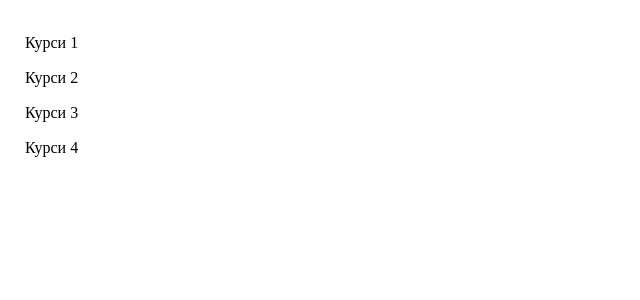
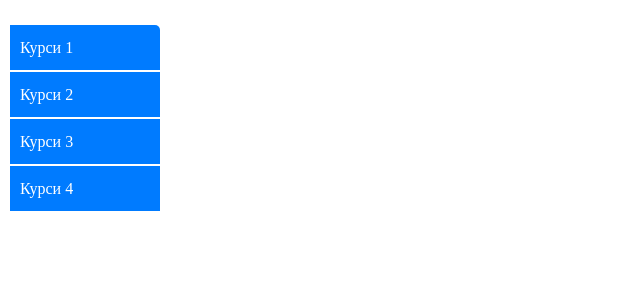
Before and after one commit to scorp-07/timetable, a PHP site: page /public/index.html in a window 1280 px wide. Shown: the top 300 px of the page, without its empty margins (0-640 px from the left). Run offline with PHP 8.4, Linux system fonts and the light colour scheme.

Commit message:
version 0.2.1

```diff
--- a/public/css/style.css
+++ b/public/css/style.css
@@ -20,25 +20,32 @@ body {
     align-items: center;
 }
 .filter {
-    padding: 5px 10px;
-    display: flex;
+    padding: 5px 10px 5px 10px;
+    display: inline-flex;
     flex-direction: column;
     justify-content: center;
     align-items: flex-start;
     transition: all ease;
 }
 .filter__item {
-    padding: 5px 15px;
+    min-width: 150px;
+    padding: 10px 35px 10px 10px;
+    margin-bottom: 2px;
     cursor: pointer;
     font-size: 16px;
     font-weight: 400;
     line-height: 25px;
+    color: #fff;
     transition: all 0.5s ease;
     overflow: hidden;
+    background-color: var(--clr1);
 }
+.filter__item:first-child {
+    border-top-right-radius: 5px;
+}
+
 .filter__item:hover {
     background-color: var(--clr1);
-    color: #fff;
     transition: all 1s ease;
 }
 
@@ -49,14 +56,15 @@ body {
 }
 .week-days{
     display: flex;
-    border: 1px solid #495057;
+    border: 1px solid #333;
 }
 .week-day{
     flex-basis: 20%;
+    display: flex;
+    justify-content: center;
+    align-items: center;
     /* border-right: 1px solid #495057; */
     writing-mode: vertical-rl;
-    text-align: center;
-    vertical-align: middle;
 }
 .week-day__title{
     font-size: 35px;
@@ -70,7 +78,7 @@ body {
     max-width: 833px;
     flex-grow: 0;
     padding: 4px 0;
-    border-left: 1px solid #495057;
+    border-left: 1px solid #333;
 }
 .inputs {
     flex-basis: 100%;
```
